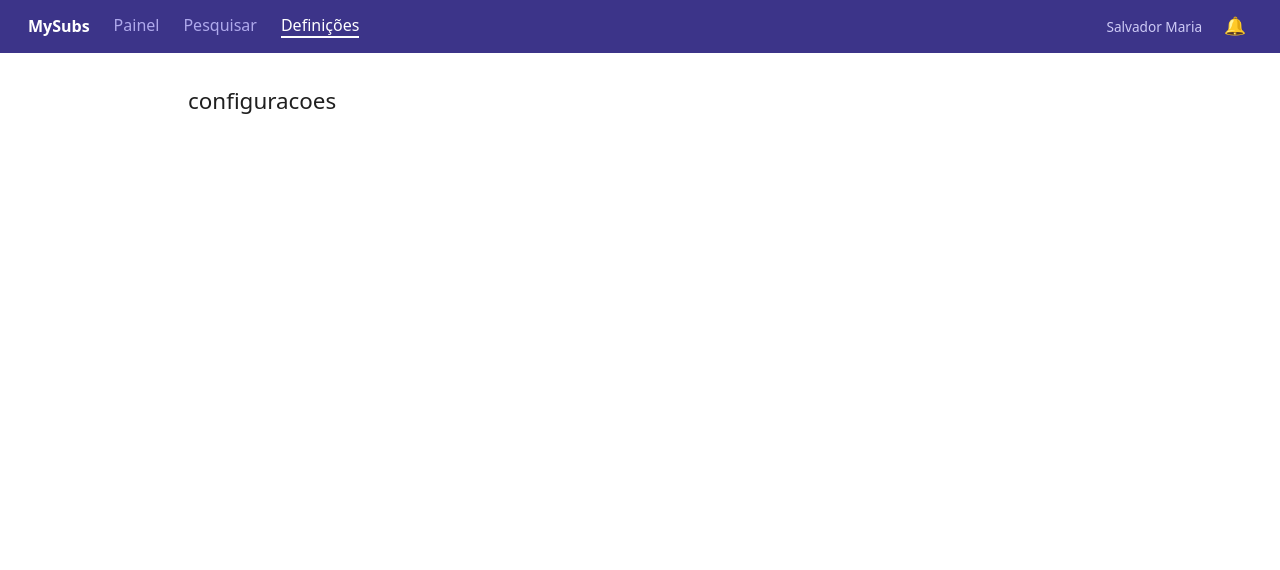
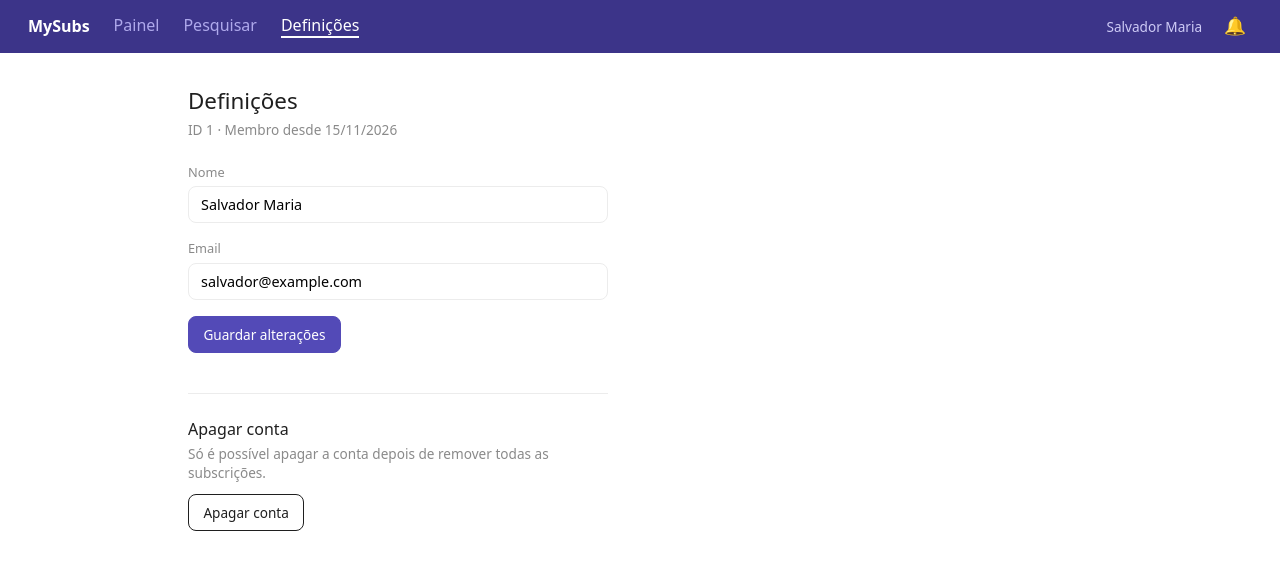
Before and after one commit to simaobaltazar/lei022-tp1-Simao-Baltazar, a React (Vite) app in the folder frontend/: page /settings in a window 1280 px wide. Shown: the top 570 px of the page. Built offline with nearby package versions, Linux system fonts and the light colour scheme.

Commit message:
feat: settings page with validated user form

```diff
--- /dev/null
+++ b/frontend/src/components/FormField.jsx
@@ -0,0 +1,19 @@
+function FormField({ id, label, type = 'text', value, onChange, error }) {
+  return (
+    <div className="form-field">
+      <label htmlFor={id}>{label}</label>
+      <input
+        id={id}
+        type={type}
+        className="input"
+        value={value}
+        onChange={onChange}
+        aria-invalid={error ? 'true' : 'false'}
+        aria-describedby={error ? `${id}-error` : undefined}
+      />
+      {error && <p id={`${id}-error`} className="field-error">{error}</p>}
+    </div>
+  );
+}
+
+export default FormField;
--- a/frontend/src/data.js
+++ b/frontend/src/data.js
@@ -2,6 +2,7 @@ export const user = {
   id: 1,
   nameUser: 'Salvador Maria',
   email: 'salvador@example.com',
+  createdAt: '2026-11-15T17:37:05.000Z',
   services: [
     { id: 1, nameService: 'Apple Music', type: 'student', joining: '2012-08-05T17:00:00.000Z' },
     { id: 2, nameService: 'Prime Videos', type: 'family', joining: '2023-09-04T13:00:00.000Z' },
--- a/frontend/src/pages/SettingsPage.jsx
+++ b/frontend/src/pages/SettingsPage.jsx
@@ -1,7 +1,86 @@
+import { useState } from 'react';
+import { user } from '../data';
+import { formatDate } from '../utils';
+import FormField from '../components/FormField';
+
+function validate(nameUser, email) {
+  const errors = {};
+
+  if (nameUser.trim() === '') {
+    errors.nameUser = 'O nome é obrigatório.';
+  } else if (nameUser.length > 100) {
+    errors.nameUser = 'O nome tem no máximo 100 caracteres.';
+  }
+
+  if (email.trim() === '') {
+    errors.email = 'O email é obrigatório.';
+  } else if (!/^\S+@\S+\.\S+$/.test(email)) {
+    errors.email = 'O email não é válido.';
+  }
+
+  return errors;
+}
+
 function SettingsPage() {
+  const [nameUser, setNameUser] = useState(user.nameUser);
+  const [email, setEmail] = useState(user.email);
+  const [errors, setErrors] = useState({});
+  const [saving, setSaving] = useState(false);
+  const [message, setMessage] = useState('');
+
+  function handleSubmit(event) {
+    event.preventDefault();
+    setMessage('');
+
+    const newErrors = validate(nameUser, email);
+    setErrors(newErrors);
+    if (Object.keys(newErrors).length > 0) {
+      return;
+    }
+
+    setSaving(true);
+    setTimeout(() => {
+      setSaving(false);
+      setMessage('Alterações guardadas.');
+    }, 1000);
+  }
+
   return (
     <main className="container">
-      <h1>configuracoes</h1>
+      <h1>Definições</h1>
+      <p className="muted">
+        ID {user.id} · Membro desde {formatDate(user.createdAt)}
+      </p>
+
+      <form className="form" onSubmit={handleSubmit} noValidate>
+        <FormField
+          id="nameUser"
+          label="Nome"
+          value={nameUser}
+          onChange={(event) => setNameUser(event.target.value)}
+          error={errors.nameUser}
+        />
+        <FormField
+          id="email"
+          label="Email"
+          type="email"
+          value={email}
+          onChange={(event) => setEmail(event.target.value)}
+          error={errors.email}
+        />
+
+        <button type="submit" className="btn btn-primary" disabled={saving}>
+          {saving ? 'A guardar…' : 'Guardar alterações'}
+        </button>
+
+        {message && <p className="success-message" role="status">{message}</p>}
+      </form>
+
+      <section className="danger-zone">
+        <h2>Apagar conta</h2>
+        <p className="muted">Só é possível apagar a conta depois de remover todas as subscrições.</p>
+        <button type="button" className="btn btn-danger">Apagar conta</button>
+      </section>
     </main>
   );
 }
--- a/frontend/src/styles.css
+++ b/frontend/src/styles.css
@@ -14,6 +14,7 @@
   --student: #7F77DD;
   --family: #1D9E75;
   --individual: #D85A30;
+  --success: #1D9E75;
 }
 
 body {
@@ -116,7 +117,6 @@ p {
   color: #ffffff;
 }
 
-/* A faixa do resumo: 4 colunas */
 .summary {
   display: grid;
   grid-template-columns: repeat(4, 1fr);
@@ -244,6 +244,66 @@ p {
   border-color: var(--primary);
 }
 
+.form {
+  max-width: 420px;
+  display: flex;
+  flex-direction: column;
+  gap: 1rem;
+  margin-top: 1.5rem;
+}
+
+.form .btn {
+  align-self: flex-start;
+}
+
+.form-field {
+  display: flex;
+  flex-direction: column;
+  gap: 0.35rem;
+}
+
+.form-field label {
+  font-size: 0.8rem;
+  color: var(--muted);
+}
+
+.input[aria-invalid="true"] {
+  border-color: var(--danger);
+}
+
+.field-error {
+  color: var(--danger);
+  font-size: 0.8rem;
+}
+
+.success-message {
+  color: var(--success);
+  font-size: 0.85rem;
+}
+
+.danger-zone {
+  max-width: 420px;
+  margin-top: 2.5rem;
+  padding-top: 1.5rem;
+  border-top: 1px solid var(--line);
+}
+
+.danger-zone h2 {
+  font-size: 1rem;
+  font-weight: 500;
+  margin: 0 0 0.25rem;
+}
+
+.danger-zone .btn {
+  margin-top: 0.75rem;
+}
+
+.btn-danger {
+  background: #ffffff;
+  border-color: var(--danger);
+  color: var(--danger);
+}
+
 @media (max-width: 640px) {
   .navbar {
     flex-wrap: wrap;
```
